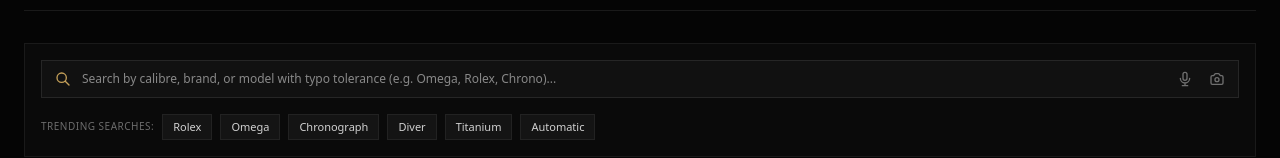
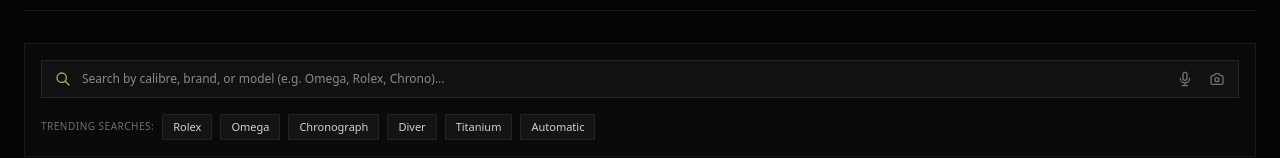
Before and after one commit to mohamedrazim11-maker/Krono_Watches, a Next.js app in the folder frontend/: page /catalog in a window 1280 px wide. Shown: the part 422-580 px from the top of the page. Built offline with nearby package versions, Linux system fonts and the light colour scheme; no server answers.

Commit message:
style: remove technical 'Typo Tolerant Search' and 'Typo Tolerance' meta tags

```diff
--- a/frontend/app/catalog/page.tsx
+++ b/frontend/app/catalog/page.tsx
@@ -401,7 +401,7 @@
                 type="text"
                 value={searchQuery}
                 onChange={(e) => setSearchQuery(e.target.value)}
-                placeholder="Search by calibre, brand, or model with typo tolerance (e.g. Omega, Rolex, Chrono)..."
+                placeholder="Search by calibre, brand, or model (e.g. Omega, Rolex, Chrono)..."
                 className="w-full bg-[#111] border border-[#262626] focus:border-[#C5A059] text-white text-xs font-mono pl-10 pr-24 py-2.5 rounded-none outline-none transition-colors"
               />
               <div className="absolute right-2 flex items-center gap-1">
@@ -465,7 +465,7 @@
           {/* Autocomplete Quick Keywords Strip */}
           <div className="flex flex-wrap items-center gap-2 pt-1">
             <span className="text-[10px] font-mono uppercase tracking-wider text-white/40">
-              {searchQuery.trim() ? "Autocomplete Matches:" : "Trending Searches:"}
+              {searchQuery.trim() ? "Suggestions:" : "Trending Searches:"}
             </span>
             {(searchQuery.trim() && searchEngineOutput.autocompleteSuggestions.length > 0
               ? searchEngineOutput.autocompleteSuggestions
@@ -481,7 +481,7 @@
             ))}
           </div>
 
-          {/* Typo Tolerance Suggestion Banner ("Did you mean: ...?") */}
+          {/* Typo Correction Suggestion Banner ("Did you mean: ...?") */}
           {searchEngineOutput.hasTypoCorrection && searchEngineOutput.didYouMean && (
             <div className="px-3.5 py-2 bg-amber-950/30 border border-amber-500/30 text-amber-300 text-xs font-mono flex items-center justify-between">
               <div>
@@ -495,7 +495,6 @@
                 </button>
                 <span>?</span>
               </div>
-              <span className="text-[10px] text-amber-400/70 uppercase tracking-widest">Typo Tolerant Search</span>
             </div>
           )}
         </div>
--- a/frontend/components/Navbar.tsx
+++ b/frontend/components/Navbar.tsx
@@ -378,7 +378,7 @@
                   {searchEngineOutput.autocompleteSuggestions.length > 0 && (
                     <div className="p-3 bg-[#14161C] border-b border-white/10 space-y-2">
                       <div className="text-[10px] font-mono uppercase text-[#8E95A5] font-bold tracking-wider">
-                        Suggested Keywords (Autocomplete)
+                        Suggested Searches
                       </div>
                       <div className="flex flex-wrap gap-1.5">
                         {searchEngineOutput.autocompleteSuggestions.map((sug, idx) => (
@@ -395,7 +395,7 @@
                     </div>
                   )}
 
-                  {/* 2. Typo Tolerance Banner ("Did you mean...") */}
+                  {/* 2. Typo Correction Banner ("Did you mean...") */}
                   {searchEngineOutput.hasTypoCorrection && searchEngineOutput.didYouMean && (
                     <div className="px-4 py-2 bg-amber-950/40 border-b border-amber-500/30 flex items-center justify-between text-xs font-mono text-amber-300">
                       <span>
@@ -409,13 +409,12 @@
                         </button>
                         ?
                       </span>
-                      <span className="text-[10px] text-amber-400/80">Typo Tolerance</span>
                     </div>
                   )}
 
-                  {/* 3. Relevance Ranking Results List */}
+                  {/* 3. Results List */}
                   <div className="p-2.5 bg-[#101217] border-b border-white/5 flex items-center justify-between text-[10px] font-mono text-white/60 uppercase tracking-wider">
-                    <span>Ranked Results</span>
+                    <span>Matching Timepieces</span>
                     <span className="text-[#C5A059] font-bold">
                       {searchEngineOutput.totalMatches} matches
                     </span>
```
